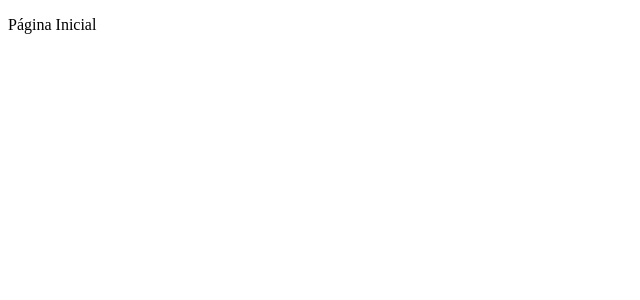
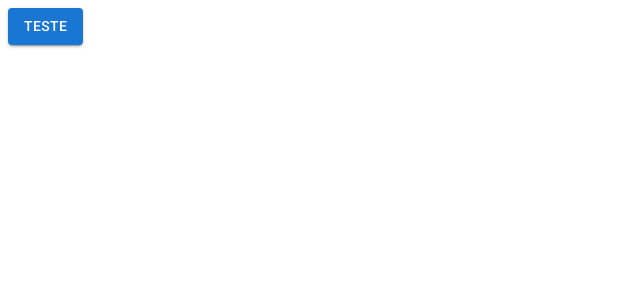
Before and after one commit to fabiopenha/react-mui-typescript, a React (Create React App) app: page /pagina-inicial in a window 1280 px wide. Shown: the top 300 px of the page, without its empty margins (0-640 px from the left). Built offline with nearby package versions, Linux system fonts and the light colour scheme.

Commit message:
feat: instalação do mui5

```diff
--- a/package.json
+++ b/package.json
@@ -3,6 +3,10 @@
   "version": "0.1.0",
   "private": true,
   "dependencies": {
+    "@emotion/react": "^11.9.0",
+    "@emotion/styled": "^11.8.1",
+    "@mui/icons-material": "^5.8.0",
+    "@mui/material": "^5.8.1",
     "react": "^18.1.0",
     "react-dom": "^18.1.0",
     "react-router-dom": "^6.3.0",
--- a/public/index.html
+++ b/public/index.html
@@ -1,23 +1,25 @@
 <!DOCTYPE html>
 <html lang="pt-Br">
+
 <head>
   <meta charset="utf-8" />
   <link rel="icon" href="%PUBLIC_URL%/favicon.ico" />
   <meta name="viewport" content="width=device-width, initial-scale=1" />
   <meta name="theme-color" content="#000000" />
-    <meta
-      name="description"
-      content="Basic registers."
-    />
+  <meta name="description" content="Basic registers." />
   <link rel="apple-touch-icon" href="%PUBLIC_URL%/logo192.png" />
 
   <link rel="manifest" href="%PUBLIC_URL%/manifest.json" />
+  <link rel="stylesheet" href="https://fonts.googleapis.com/css?family=Roboto:300,400,500,700&display=swap" />
+  <link rel="stylesheet" href="https://fonts.googleapis.com/icon?family=Material+Icons" />
 
   <title>Cadastros</title>
 </head>
+
 <body>
   <noscript>You need to enable JavaScript to run this app.</noscript>
   <div id="root"></div>
 
 </body>
+
 </html>
--- a/src/routes/index.tsx
+++ b/src/routes/index.tsx
@@ -1,9 +1,10 @@
-import { Routes, Route, Link, Navigate } from "react-router-dom";
+import { Routes, Route, Navigate } from "react-router-dom";
+import { Button } from '@mui/material'
 
 export const AppRoutes = () => {
   return (
     <Routes>
-        <Route path="/pagina-inicial" element={<p>Página Inicial</p>}/>
+        <Route path="/pagina-inicial" element={<Button variant='contained'>Teste</Button>}/>
         <Route path="*" element={<Navigate to='/pagina-inicial'/>}/>
     </Routes>
   )
```
Also changed, not shown: 1 other file (tests, documents, lock files or other folders). Lines whose indentation alone changed are shown as unchanged.
